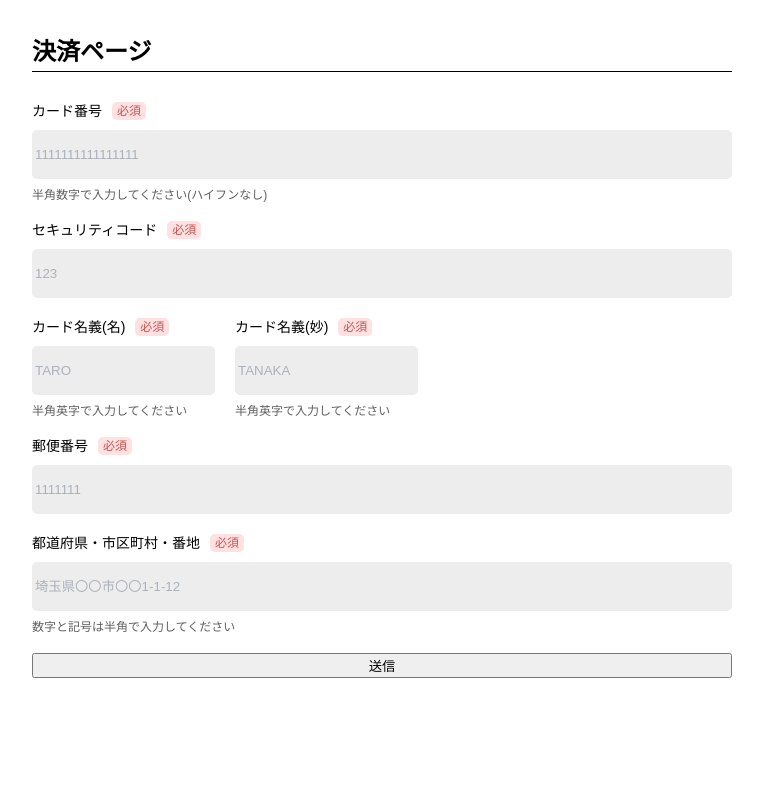
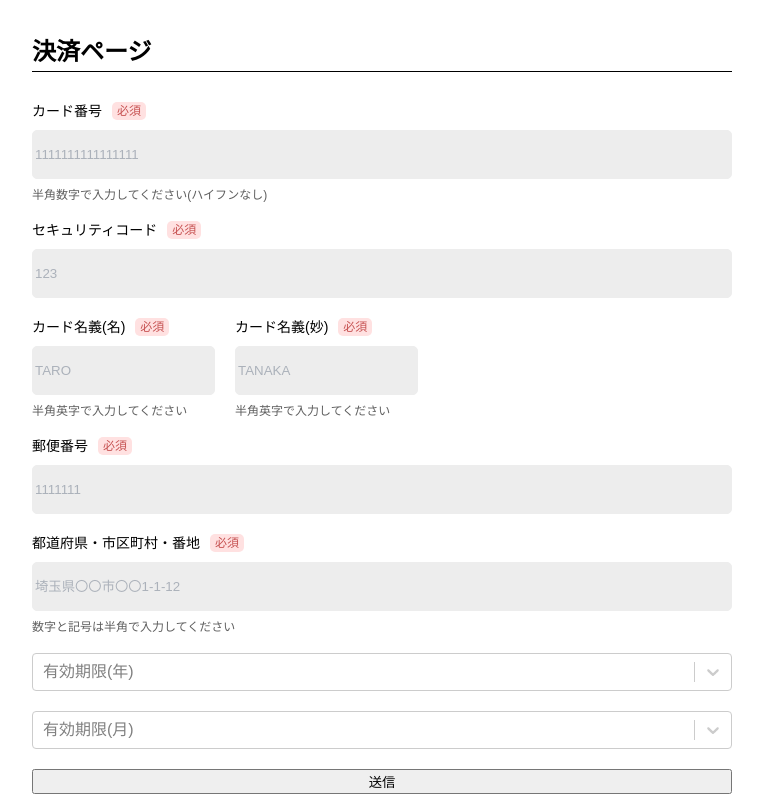
Before and after one commit to abeshi03/payment-form, a Next.js app: page /payments in a window 1280 px wide. Shown: the whole page, without its empty margins (258-1021 px from the left). Built offline with nearby package versions, Linux system fonts and the light colour scheme.

Commit message:
有効期限のセレクトフィールドを追加

```diff
--- a/components/organisms/ControlGroups/PaymentsControlGroup/PaymentControlGroup.tsx
+++ b/components/organisms/ControlGroups/PaymentsControlGroup/PaymentControlGroup.tsx
@@ -1,11 +1,19 @@
 /* --- libs --------------------------------------------------------------------------------------------------------- */
 import React, { FC, memo, useState } from "react";
+import Select from "react-select";
+import { useForm, Controller } from "react-hook-form";
 
 /* --- assets ------------------------------------------------------------------------------------------------------- */
 import styles from "./PaymentsControlGroup.module.scss";
+
+/* --- components --------------------------------------------------------------------------------------------------- */
 import { InputField } from "../../../molecules/InputField/inputField";
-import { useForm } from "react-hook-form";
-import { PaymentDataInputValues } from "../../../../pages/payments/ pageSettings";
+
+/* --- types -------------------------------------------------------------------------------------------------------- */
+import { PaymentDataInputValues } from "../../../../pages/payments/pageSettings";
+import { SelectField } from "../../../../libs/ReactSelect";
+
+/* --- validations --------------------------------------------------------------------------------------------------- */
 import {
   addressErrorMessages,
   curdNumberErrorMessages,
@@ -25,12 +33,14 @@ export const PaymentControlGroup: FC<Props> = memo((props) => {
   const {
     register,
     handleSubmit,
+    control,
     formState: { errors }
   } = useForm<PaymentDataInputValues>({
     mode: "onBlur",
     reValidateMode: "onBlur"
   });
 
+  /* --- 郵便番号 ----------------------------------------------------------------------------------------------------- */
   const [address, setAddress] = useState("");
 
   const searchAddress = async (e: React.ChangeEvent<HTMLInputElement>): Promise<void> => {
@@ -44,6 +54,18 @@ export const PaymentControlGroup: FC<Props> = memo((props) => {
 
     setAddress(`${data.results[0].address1}${data.results[0].address2}${data.results[0].address3}`);
   };
+
+  /* --- セレクトフィールド --------------------------------------------------------------------------------------------- */
+  const currentYear = new Date().getFullYear();
+  const yearOptions: SelectField.Option<number>[] = [...Array(10)].map((_, index) => ({
+    label: currentYear + index,
+    value: currentYear + index
+  }));
+
+  const monthOptions: SelectField.Option<number>[] = [...Array(12)].map((_, index) => ({
+    label: index + 1,
+    value: index + 1
+  }));
 
   /* --- view ------------------------------------------------------------------------------------------------------- */
   return (
@@ -144,6 +166,44 @@ export const PaymentControlGroup: FC<Props> = memo((props) => {
           {errors.address && addressErrorMessages(errors.address)}
         </div>
 
+        <Controller
+          control={control}
+          name="dateOfExpiry__year"
+          rules={{
+            required: paymentDataValidations.dateOfExpiry__year.required,
+            min: paymentDataValidations.dateOfExpiry__year.min,
+            max: paymentDataValidations.dateOfExpiry__year.max
+          }}
+          render={({ field: { onChange, onBlur, ref } }) => (
+            <Select
+              placeholder="有効期限(年)"
+              options={yearOptions}
+              onBlur={onBlur}
+              ref={ref}
+              onChange={(newSelect) => onChange(newSelect?.value)}
+            />
+          )}
+        />
+
+        <Controller
+          control={control}
+          name="dateOfExpiry__month"
+          rules={{
+            required: paymentDataValidations.dateOfExpiry__month.required,
+            min: paymentDataValidations.dateOfExpiry__month.min,
+            max: paymentDataValidations.dateOfExpiry__month.max
+          }}
+          render={({ field: { onChange, onBlur, ref } }) => (
+            <Select
+              placeholder="有効期限(月)"
+              options={monthOptions}
+              onBlur={onBlur}
+              ref={ref}
+              onChange={(newSelect) => onChange(newSelect?.value)}
+            />
+          )}
+        />
+
         <button type="submit">送信</button>
       </form>
     </>
--- /dev/null
+++ b/libs/ReactSelect.ts
@@ -0,0 +1,6 @@
+export namespace SelectField {
+  export type Option<TValue> = {
+    label: string | number;
+    value: TValue;
+  };
+}
--- a/package.json
+++ b/package.json
@@ -19,6 +19,7 @@
     "react": "18.2.0",
     "react-dom": "18.2.0",
     "react-hook-form": "7.33.1",
+    "react-select": "5.4.0",
     "sass": "1.53.0"
   },
   "devDependencies": {
--- a/pages/payments/index.tsx
+++ b/pages/payments/index.tsx
@@ -7,7 +7,7 @@ import styles from "./payments.module.scss";
 /* --- components --------------------------------------------------------------------------------------------------- */
 import { PaymentControlGroup } from "../../components/organisms/ControlGroups/PaymentsControlGroup/PaymentControlGroup";
 import { SubmitHandler } from "react-hook-form";
-import { PaymentDataInputValues } from "./ pageSettings";
+import { PaymentDataInputValues } from "./pageSettings";
 import { useCallback } from "react";
 
 const PaymentsPage: NextPage = () => {
--- a/pages/payments/ pageSettings.ts
+++ b/pages/payments/pageSettings.ts
@@ -6,4 +6,6 @@ export type PaymentDataInputValues = {
   postCode: string;
   address: string;
   buildingName: string;
+  dateOfExpiry__year: number;
+  dateOfExpiry__month: number;
 };
--- a/validations/PaymentValidations.tsx
+++ b/validations/PaymentValidations.tsx
@@ -29,6 +29,16 @@ export const paymentDataValidations = {
     required: true,
     minLength: 5,
     maxLength: 100
+  },
+  dateOfExpiry__year: {
+    required: true,
+    min: new Date().getFullYear(),
+    max: new Date().getFullYear() + 10
+  },
+  dateOfExpiry__month: {
+    required: true,
+    min: 1,
+    max: 12
   }
 };
 
@@ -76,10 +86,36 @@ export const addressErrorMessages = (error: FieldError) => {
     case "required":
       return <ErrorMessage message="住所は必須です" />;
 
-    case "min":
+    case "minLength":
       return <ErrorMessage message={`住所は必須は${paymentDataValidations.address.minLength}以上で入力してください`} />;
 
-    case "max":
+    case "maxLength":
       return <ErrorMessage message={`住所は必須は${paymentDataValidations.address.maxLength}以内で入力してください`} />;
   }
 };
+
+export const dateOfExpiryYearErrorMessages = (error: FieldError) => {
+  switch (error.type) {
+    case "required":
+      return <ErrorMessage message="有効期限は必須です" />;
+
+    case "min":
+      return <ErrorMessage message={`年は${paymentDataValidations.dateOfExpiry__year.min}以上で入力してください`} />;
+
+    case "max":
+      return <ErrorMessage message={`年は${paymentDataValidations.dateOfExpiry__year.min}以内で入力してください`} />;
+  }
+};
+
+export const dateOfExpiryMonthErrorMessages = (error: FieldError) => {
+  switch (error.type) {
+    case "required":
+      return <ErrorMessage message="有効期限は必須です" />;
+
+    case "min":
+      return <ErrorMessage message={`月は${paymentDataValidations.dateOfExpiry__month.min}以上で入力してください`} />;
+
+    case "max":
+      return <ErrorMessage message={`月は${paymentDataValidations.dateOfExpiry__month.min}以内で入力してください`} />;
+  }
+};
```
Also changed, not shown: .eslintrc.json, 1 other file (tests, documents, lock files or other folders).
